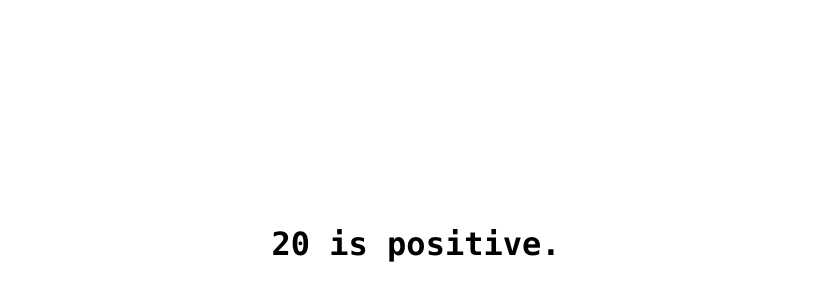
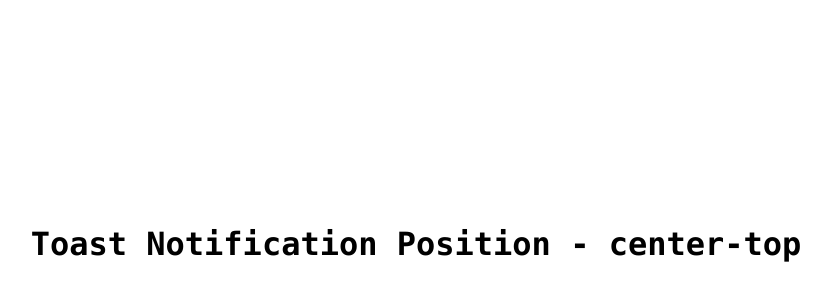
Before and after one commit to SooryaCodes/react-typescript, a React (Create React App) app: page / in a window 1280 px wide. Shown: the part 156-456 px from the top of the page, without its empty margins (224-1055 px from the left). Built offline with nearby package versions, Linux system fonts and the light colour scheme.

Commit message:
Template literals and exclude

```diff
--- a/src/App.tsx
+++ b/src/App.tsx
@@ -17,11 +17,12 @@
 import { UserContextProvider } from "./components/context/UserContext";
 import DomRef from "./components/ref/DomRef";
 import MutableRef from "./components/ref/MutableRef";
-import Counter2 from './components/class/Counter'
+import Counter2 from "./components/class/Counter";
 import Private from "./components/auth/Private";
 import Profile from "./components/auth/Profile";
 import List from "./components/generics/List";
 import RandomNumber from "./components/restriction/RandomNumber";
+import Toast from "./components/templateLiterals/Toast";
 
 function App() {
   const name = { first_name: "Soorya", last_name: "Krishna" };
@@ -67,7 +68,9 @@
       {/* <List onClick={(item) => { alert(item) }} title="Avengers: The Big Three" items={['Thor', 'Iron Man', 'Captain America']} />
       <List onClick={(item) => { alert(item) }} title="List of numbers" items={[1, 2, 3]} /> */}
 
-      <RandomNumber value={20} isPositive />
+      {/* <RandomNumber value={20} isPositive /> */}
+
+      <Toast position="center-top" />
     </div>
   );
 }
--- /dev/null
+++ b/src/components/templateLiterals/Toast.tsx
@@ -0,0 +1,18 @@
+/**
+ * Position prop can be one of
+ * "left-center" | "left-top" | "left-bottom" | "center" | "center-top" |
+ *  "center-bottom" | "right-center" | "right-top" | "right"
+ */
+
+type Props = {
+  position:
+    | Exclude<`${HorizontalPositoin}-${VerticalPosition}`, "center-center">
+    | "center";
+};
+
+type HorizontalPositoin = "left" | "center" | "right";
+type VerticalPosition = "top" | "center" | "bottom";
+
+export default function Toast({ position }: Props) {
+  return <div>Toast Notification Position - {position}</div>;
+}
```
